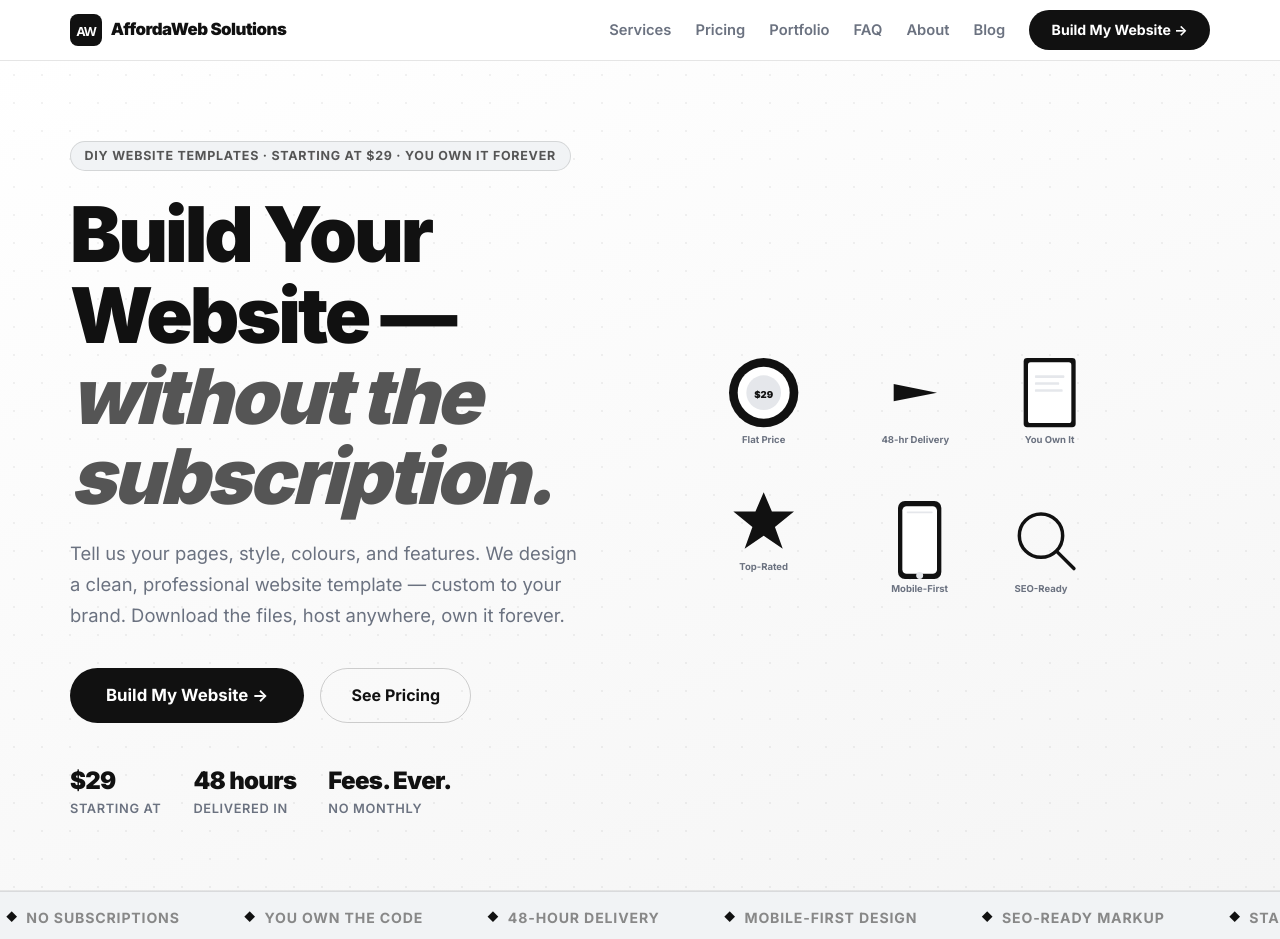
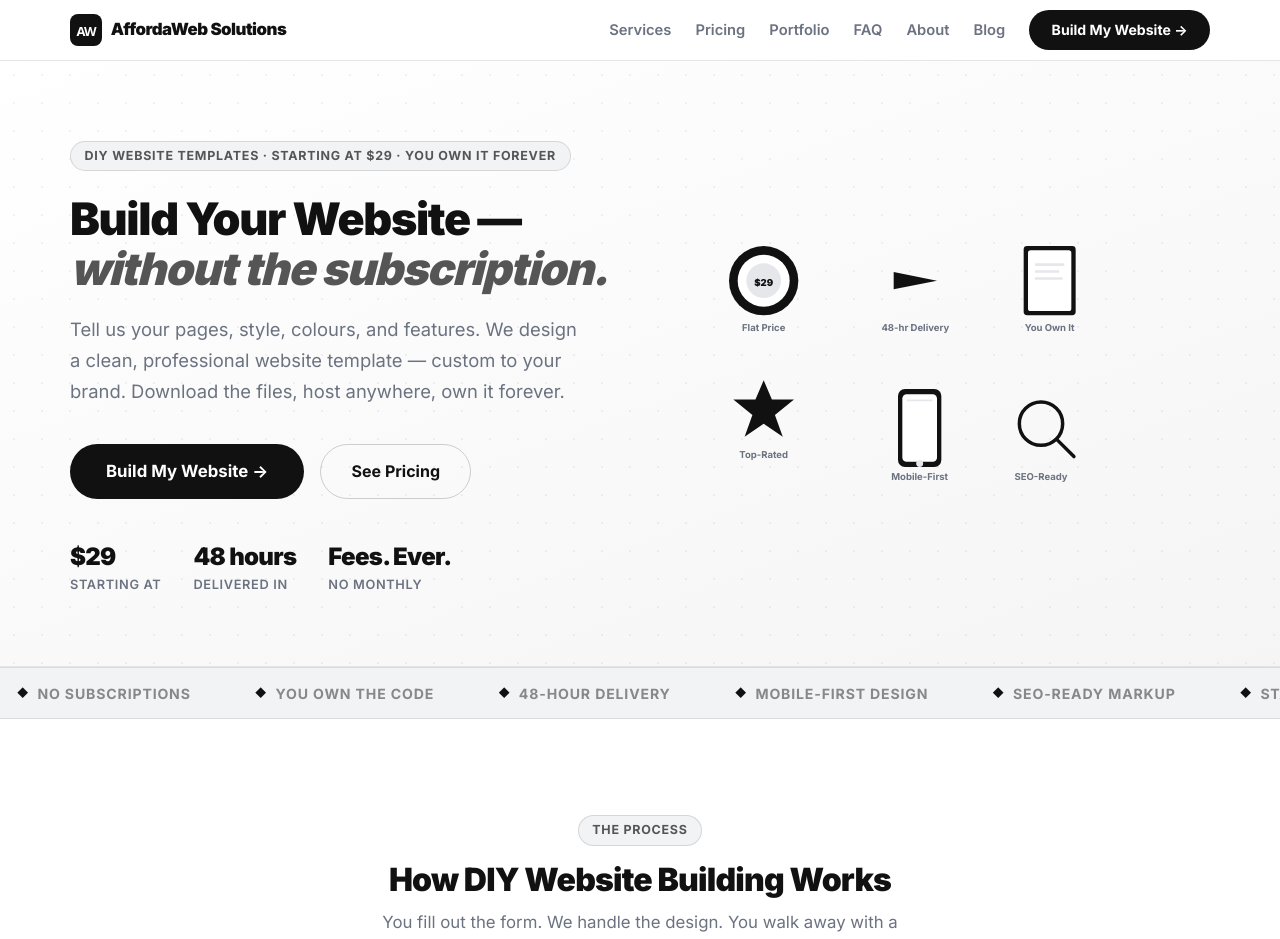
Before and after one commit to affordaweb/webtemp, a Next.js app: page / in a window 1280 px wide. Shown: the top 939 px of the page. Built offline with nearby package versions, Linux system fonts and the light colour scheme; no server answers.

Commit message:
Typography: reduce heading-hero and heading-section sizes

```diff
--- a/app/globals.css
+++ b/app/globals.css
@@ -43,17 +43,17 @@
 
 /* Typography */
 .heading-hero {
-  font-size: clamp(2.5rem, 6vw, 5rem);
+  font-size: clamp(1.9rem, 3.5vw, 3rem);
   font-weight: 900;
-  letter-spacing: -0.04em;
-  line-height: 1.05;
+  letter-spacing: -0.03em;
+  line-height: 1.1;
 }
 
 .heading-section {
-  font-size: clamp(1.75rem, 4vw, 3rem);
+  font-size: clamp(1.4rem, 2.5vw, 2rem);
   font-weight: 900;
-  letter-spacing: -0.03em;
-  line-height: 1.1;
+  letter-spacing: -0.025em;
+  line-height: 1.15;
 }
 
 /* Cards */
```
